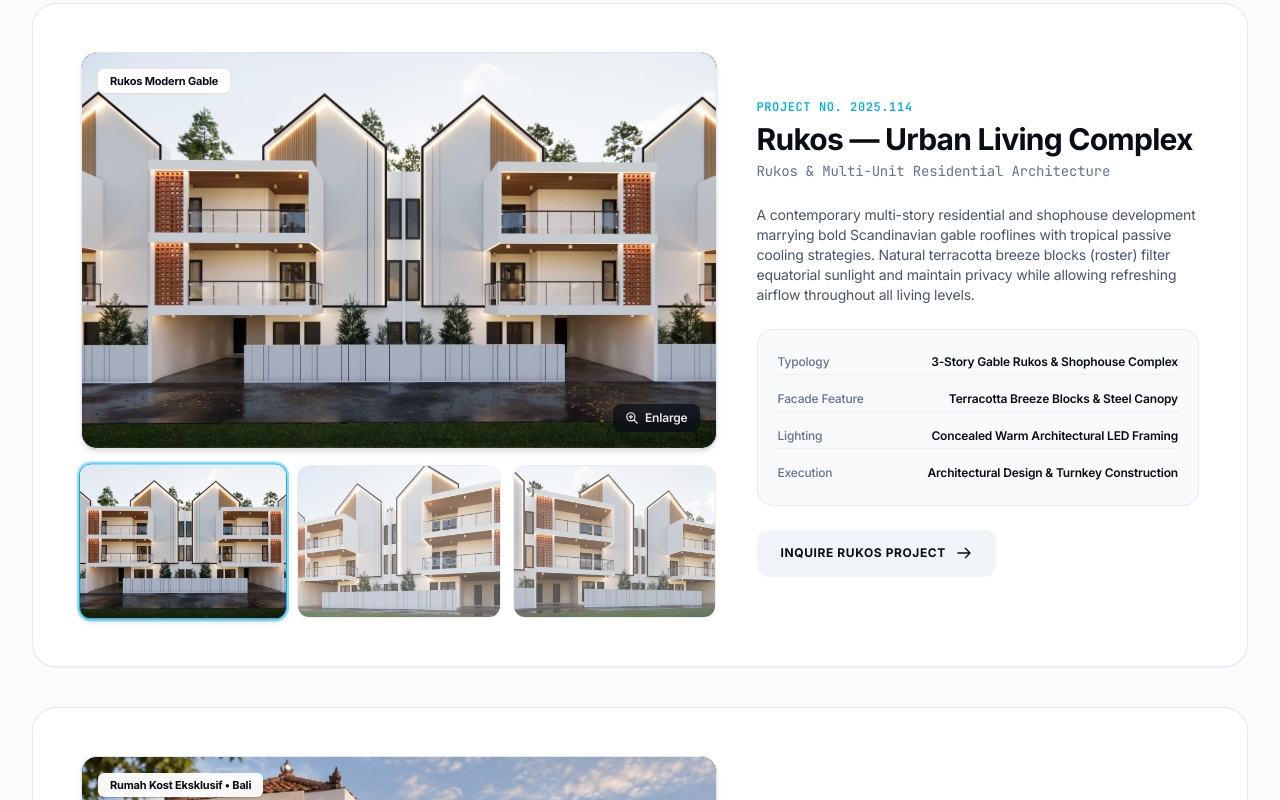
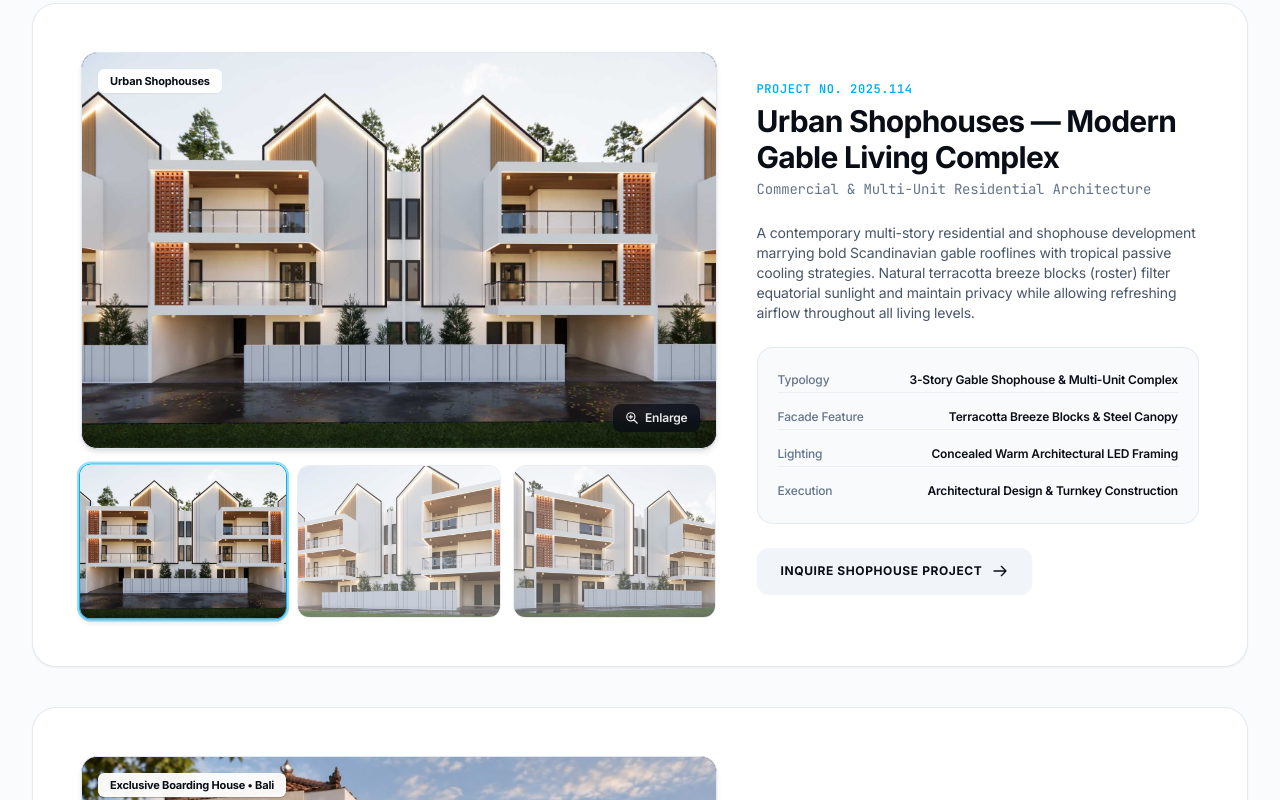
Before and after one commit to James150205/Endreoew, a Next.js app: page / in a window 1280 px wide. Shown: the part 3600-4400 px from the top of the page. Built offline with nearby package versions, Linux system fonts and the light colour scheme.

Commit message:
Translate all project and place names to English across portfolio

```diff
--- a/src/components/FeaturedWorks.tsx
+++ b/src/components/FeaturedWorks.tsx
@@ -77,7 +77,7 @@ export default function FeaturedWorks() {
         </div>
 
         {/* ========================================================================= */}
-        {/* CASE STUDY 01: RUMAH TINGGAL — MODERN TROPICAL RESIDENCE (PERING, GIANYAR) */}
+        {/* CASE STUDY 01: PRIVATE RESIDENCE — MODERN TROPICAL LIVING (PERING, GIANYAR) */}
         {/* ========================================================================= */}
         <div className="bg-white rounded-3xl border border-slate-200/90 shadow-sm p-5 sm:p-10 lg:p-12 mb-16 sm:mb-20">
           <div className="grid grid-cols-1 lg:grid-cols-12 gap-8 lg:gap-10 items-center">
@@ -90,11 +90,11 @@ export default function FeaturedWorks() {
               >
                 <img
                   src={activeVillaImg}
-                  alt="Rumah Tinggal Pering Gianyar Showcase"
+                  alt="Private Residence Pering Gianyar Showcase"
                   className="w-full h-full object-cover object-center group-hover:scale-105 transition-transform duration-500 ease-out"
                 />
                 <div className="absolute top-3 left-3 sm:top-4 sm:left-4 bg-white/95 backdrop-blur-md px-3 py-1 rounded-md text-[11px] font-bold text-[#090D16] shadow-sm">
-                  Rumah Tinggal • Pering, Gianyar
+                  Private Residence • Pering, Gianyar
                 </div>
 
                 {/* Touch/Hover Enlarge Badge */}
@@ -133,7 +133,7 @@ export default function FeaturedWorks() {
                   Project No. 2026.082
                 </span>
                 <h3 className="text-xl sm:text-3xl font-bold font-display text-[#090D16] mt-1 leading-snug">
-                  Rumah Tinggal — Modern Tropical Residence
+                  Private Residence — Modern Tropical Living
                 </h3>
                 <p className="text-xs sm:text-sm text-slate-500 font-mono mt-1">
                   Pering, Gianyar, Bali • Residential Architecture &amp; Bespoke Interior
@@ -166,7 +166,7 @@ export default function FeaturedWorks() {
 
               <div>
                 <a
-                  href="https://wa.me/6281234567890?text=Hello%20NIRWIKARA,%20I%20would%20like%20to%20inquire%20about%20a%20residential%20project%20similar%20to%20Rumah%20Tinggal%20Pering%20Gianyar."
+                  href="https://wa.me/6281234567890?text=Hello%20NIRWIKARA,%20I%20would%20like%20to%20inquire%20about%20a%20residential%20project%20similar%20to%20Private%20Residence%20Pering%20Gianyar."
                   target="_blank"
                   rel="noopener noreferrer"
                   className="w-full sm:w-auto inline-flex items-center justify-center gap-2.5 min-h-[46px] px-6 py-3 rounded-xl bg-slate-100 hover:bg-[#00AEEF] hover:text-white text-[#090D16] text-xs font-bold tracking-wider uppercase transition-all duration-200 active:scale-95 touch-manipulation shadow-sm cursor-pointer"
@@ -289,7 +289,7 @@ export default function FeaturedWorks() {
         </div>
 
         {/* ========================================================================= */}
-        {/* CASE STUDY 03: RUKOS — MODERN GABLE URBAN COMPLEX */}
+        {/* CASE STUDY 03: URBAN SHOPHOUSES — MODERN GABLE LIVING COMPLEX */}
         {/* ========================================================================= */}
         <div className="bg-white rounded-3xl border border-slate-200/90 shadow-sm p-5 sm:p-10 lg:p-12 mb-10">
           <div className="grid grid-cols-1 lg:grid-cols-12 gap-8 lg:gap-10 items-center">
@@ -302,11 +302,11 @@ export default function FeaturedWorks() {
               >
                 <img
                   src={activeTownhouseImg}
-                  alt="Rukos — Modern Gable Elevation"
+                  alt="Urban Shophouses Elevation"
                   className="w-full h-full object-cover object-center group-hover:scale-105 transition-transform duration-500 ease-out"
                 />
                 <div className="absolute top-3 left-3 sm:top-4 sm:left-4 bg-white/95 backdrop-blur-md px-3 py-1 rounded-md text-[11px] font-bold text-[#090D16] shadow-sm">
-                  Rukos Modern Gable
+                  Urban Shophouses
                 </div>
 
                 <div className="absolute bottom-3 right-3 sm:bottom-4 sm:right-4 bg-[#090D16]/85 text-white px-3 py-1.5 rounded-lg flex items-center gap-1.5 text-xs font-semibold backdrop-blur-sm opacity-90 group-hover:opacity-100 transition-opacity">
@@ -344,10 +344,10 @@ export default function FeaturedWorks() {
                   Project No. 2025.114
                 </span>
                 <h3 className="text-xl sm:text-3xl font-bold font-display text-[#090D16] mt-1 leading-snug">
-                  Rukos — Urban Living Complex
+                  Urban Shophouses — Modern Gable Living Complex
                 </h3>
                 <p className="text-xs sm:text-sm text-slate-500 font-mono mt-1">
-                  Rukos &amp; Multi-Unit Residential Architecture
+                  Commercial &amp; Multi-Unit Residential Architecture
                 </p>
               </div>
 
@@ -359,7 +359,7 @@ export default function FeaturedWorks() {
               <div className="bg-slate-50 p-4 sm:p-5 rounded-2xl border border-slate-200/80 space-y-2.5 sm:space-y-3 text-xs">
                 <div className="flex justify-between py-1 border-b border-slate-200/60">
                   <span className="text-slate-500 font-medium">Typology</span>
-                  <span className="text-[#090D16] font-semibold text-right">3-Story Gable Rukos &amp; Shophouse Complex</span>
+                  <span className="text-[#090D16] font-semibold text-right">3-Story Gable Shophouse &amp; Multi-Unit Complex</span>
                 </div>
                 <div className="flex justify-between py-1 border-b border-slate-200/60">
                   <span className="text-slate-500 font-medium">Facade Feature</span>
@@ -377,12 +377,12 @@ export default function FeaturedWorks() {
 
               <div>
                 <a
-                  href="https://wa.me/6281234567890?text=Hello%20NIRWIKARA,%20I%20would%20like%20to%20inquire%20about%20a%20project%20similar%20to%20Rukos."
+                  href="https://wa.me/6281234567890?text=Hello%20NIRWIKARA,%20I%20would%20like%20to%20inquire%20about%20a%20project%20similar%20to%20Urban%20Shophouses."
                   target="_blank"
                   rel="noopener noreferrer"
                   className="w-full sm:w-auto inline-flex items-center justify-center gap-2.5 min-h-[46px] px-6 py-3 rounded-xl bg-slate-100 hover:bg-[#00AEEF] hover:text-white text-[#090D16] text-xs font-bold tracking-wider uppercase transition-all duration-200 active:scale-95 touch-manipulation shadow-sm cursor-pointer"
                 >
-                  <span>Inquire Rukos Project</span>
+                  <span>Inquire Shophouse Project</span>
                   <svg className="w-4 h-4" fill="none" stroke="currentColor" strokeWidth={2} viewBox="0 0 24 24">
                     <path strokeLinecap="round" strokeLinejoin="round" d="M14 5l7 7m0 0l-7 7m7-7H3" />
                   </svg>
@@ -394,7 +394,7 @@ export default function FeaturedWorks() {
         </div>
 
         {/* ========================================================================= */}
-        {/* CASE STUDY 04: RUMAH KOST EKSKLUSIF — MODERN BALINESE LIVING */}
+        {/* CASE STUDY 04: EXCLUSIVE BOARDING HOUSE — MODERN BALINESE LIVING */}
         {/* ========================================================================= */}
         <div className="bg-white rounded-3xl border border-slate-200/90 shadow-sm p-5 sm:p-10 lg:p-12 mb-10">
           <div className="grid grid-cols-1 lg:grid-cols-12 gap-8 lg:gap-10 items-center">
@@ -407,11 +407,11 @@ export default function FeaturedWorks() {
               >
                 <img
                   src={activeKostImg}
-                  alt="Rumah Kost Eksklusif Elevation"
+                  alt="Exclusive Boarding House Elevation"
                   className="w-full h-full object-cover object-center group-hover:scale-105 transition-transform duration-500 ease-out"
                 />
                 <div className="absolute top-3 left-3 sm:top-4 sm:left-4 bg-white/95 backdrop-blur-md px-3 py-1 rounded-md text-[11px] font-bold text-[#090D16] shadow-sm">
-                  Rumah Kost Eksklusif • Bali
+                  Exclusive Boarding House • Bali
                 </div>
 
                 <div className="absolute bottom-3 right-3 sm:bottom-4 sm:right-4 bg-[#090D16]/85 text-white px-3 py-1.5 rounded-lg flex items-center gap-1.5 text-xs font-semibold backdrop-blur-sm opacity-90 group-hover:opacity-100 transition-opacity">
@@ -449,7 +449,7 @@ export default function FeaturedWorks() {
                   Project No. 2026.118
                 </span>
                 <h3 className="text-xl sm:text-3xl font-bold font-display text-[#090D16] mt-1 leading-snug">
-                  Rumah Kost Eksklusif — Modern Balinese Living
+                  Exclusive Boarding House — Modern Balinese Living
                 </h3>
                 <p className="text-xs sm:text-sm text-slate-500 font-mono mt-1">
                   Bali • Exclusive Boarding House &amp; Rental Architecture
@@ -482,7 +482,7 @@ export default function FeaturedWorks() {
 
               <div>
                 <a
-                  href="https://wa.me/6281234567890?text=Hello%20NIRWIKARA,%20I%20would%20like%20to%20inquire%20about%20a%20project%20similar%20to%20Rumah%20Kost%20Eksklusif."
+                  href="https://wa.me/6281234567890?text=Hello%20NIRWIKARA,%20I%20would%20like%20to%20inquire%20about%20a%20project%20similar%20to%20Exclusive%20Boarding%20House%20Bali."
                   target="_blank"
                   rel="noopener noreferrer"
                   className="w-full sm:w-auto inline-flex items-center justify-center gap-2.5 min-h-[46px] px-6 py-3 rounded-xl bg-slate-100 hover:bg-[#00AEEF] hover:text-white text-[#090D16] text-xs font-bold tracking-wider uppercase transition-all duration-200 active:scale-95 touch-manipulation shadow-sm cursor-pointer"
--- a/src/components/Hero.tsx
+++ b/src/components/Hero.tsx
@@ -7,7 +7,7 @@ export default function Hero() {
     {
       id: 'rumah-tinggal',
       number: '01',
-      title: 'Rumah Tinggal — Modern Tropical Residence',
+      title: 'Private Residence — Modern Tropical Living',
       category: 'Residential Architecture & 3D Visualization',
       location: 'Pering, Gianyar, Bali',
       image: '/assets/images/gallery/enscape_render_07.jpg',
@@ -17,7 +17,7 @@ export default function Hero() {
     {
       id: 'ruko',
       number: '02',
-      title: 'Rukos — Modern Gable Living & Shophouse Complex',
+      title: 'Urban Shophouses — Modern Gable Living Complex',
       category: 'Residential & Commercial Architecture',
       location: 'Urban Living Complex',
       image: '/assets/images/ruko_exterior_angle1.jpg',
@@ -37,7 +37,7 @@ export default function Hero() {
     {
       id: 'interior',
       number: '04',
-      title: 'Rumah Tinggal — Master Bedroom Suite & Custom Joinery',
+      title: 'Private Residence — Master Bedroom Suite & Custom Joinery',
       category: 'Interior Architecture & Bespoke Joinery',
       location: 'Pering, Gianyar, Bali',
       image: '/assets/images/gallery/enscape_render_05.jpg',
--- a/src/components/Portfolio.tsx
+++ b/src/components/Portfolio.tsx
@@ -7,12 +7,12 @@ export default function Portfolio() {
   const [activeImageIndex, setActiveImageIndex] = useState<number | null>(null);
 
   const projects = [
-    // --- Group 1: Rumah Tinggal — Pering, Gianyar (New Enscape Renders) ---
+    // --- Group 1: Private Residence — Pering, Gianyar (New Enscape Renders) ---
     {
       id: 1,
-      title: 'Rumah Tinggal — Modern Tropical Cluster Street Elevation',
+      title: 'Private Residence — Modern Tropical Cluster Street Elevation',
       category: 'Residential Architecture',
-      projectGroup: 'Rumah Tinggal Pering',
+      projectGroup: 'Private Residence Pering',
       type: 'Cluster Residential Architecture',
       tag: 'August 2026',
       desc: 'Master street elevation of three contiguous modern tropical homes in Pering, Gianyar, uniting dark hip roofs, Balinese stone relief entry portals, and shaded vehicle pergolas.',
@@ -21,9 +21,9 @@ export default function Portfolio() {
     },
     {
       id: 2,
-      title: 'Entrance Gate & Private Arrival Courtyard — Rumah Tinggal',
+      title: 'Entrance Gate & Private Arrival Courtyard — Private Residence',
       category: 'Residential Architecture',
-      projectGroup: 'Rumah Tinggal Pering',
+      projectGroup: 'Private Residence Pering',
       type: 'Courtyard Architecture',
       tag: 'Landscape & Entry',
       desc: 'Private arrival courtyard featuring natural river stone masonry, mature frangipani tree, teak entrance deck, and traditional Balinese relief carving.',
@@ -34,7 +34,7 @@ export default function Portfolio() {
       id: 3,
       title: 'Twilight Facade & Architectural Lighting Scheme',
       category: 'Residential Architecture',
-      projectGroup: 'Rumah Tinggal Pering',
+      projectGroup: 'Private Residence Pering',
       type: 'Lighting & Facade',
       tag: 'Night Architecture',
       desc: 'Dusk visualization showing up-and-down architectural perimeter sconces, illuminated entry archways, and warm interior glow.',
@@ -45,7 +45,7 @@ export default function Portfolio() {
       id: 4,
       title: 'Wide Perspective Streetscape — Residential Community',
       category: 'Residential Architecture',
-      projectGroup: 'Rumah Tinggal Pering',
+      projectGroup: 'Private Residence Pering',
       type: 'Streetscape View',
       tag: 'Exterior Architecture',
       desc: 'Dynamic street angle highlighting rhythmic rooflines, clean white wall volumes, and private carport configurations with lush perimeter green buffers.',
@@ -56,7 +56,7 @@ export default function Portfolio() {
       id: 5,
       title: 'Open Living Lounge — Marble Media Wall & Fluted Oak',
       category: 'Interior & Custom Joinery',
-      projectGroup: 'Rumah Tinggal Pering',
+      projectGroup: 'Private Residence Pering',
       type: 'Living Room Interior',
       tag: 'Custom Joinery',
       desc: 'Harmonious living room center featuring bookmatched marble TV backdrop, vertical fluted oak acoustic slats, floating console, and modern modular sofa.',
@@ -67,7 +67,7 @@ export default function Portfolio() {
       id: 6,
       title: 'Living Room Media Alcove & Integrated Display Shelving',
       category: 'Interior & Custom Joinery',
-      projectGroup: 'Rumah Tinggal Pering',
+      projectGroup: 'Private Residence Pering',
       type: 'Living Room Interior',
       tag: 'Joinery Architecture',
       desc: 'Perspective showing open display shelving, curated art niche, and concealed bedroom door seamlessly integrated into the wall surface.',
@@ -78,7 +78,7 @@ export default function Portfolio() {
       id: 7,
       title: 'Open-Concept Living & Kitchenette Panorama',
       category: 'Interior & Custom Joinery',
-      projectGroup: 'Rumah Tinggal Pering',
+      projectGroup: 'Private Residence Pering',
       type: 'Kitchen & Dining',
       tag: 'Space Planning',
       desc: 'Comprehensive perspective connecting the entertainment lounge to the compact kitchenette pantry featuring sage green ceramic tile backsplash.',
@@ -89,7 +89,7 @@ export default function Portfolio() {
       id: 8,
       title: 'Spatial Circulation — Foyer to Lounge Flow',
       category: 'Interior & Custom Joinery',
-      projectGroup: 'Rumah Tinggal Pering',
+      projectGroup: 'Private Residence Pering',
       type: 'Interior Circulation',
       tag: 'Spatial Design',
       desc: 'Wide-angle perspective illustrating seamless circulation from the private entrance hallway into the open-plan living and culinary zone.',
@@ -100,7 +100,7 @@ export default function Portfolio() {
       id: 9,
       title: 'Master Bedroom Suite & Bespoke Joinery Wardrobe',
       category: 'Interior & Custom Joinery',
-      projectGroup: 'Rumah Tinggal Pering',
+      projectGroup: 'Private Residence Pering',
       type: 'Master Bedroom',
       tag: 'Custom Joinery',
       desc: 'Restful master suite with custom full-height wardrobe combining matte stone laminate panels, center oak garment niche, and floating TV console.',
@@ -111,7 +111,7 @@ export default function Portfolio() {
       id: 10,
       title: 'Luxury Ensuite Bathroom — Charcoal Marble Shower',
       category: 'Interior & Custom Joinery',
-      projectGroup: 'Rumah Tinggal Pering',
+      projectGroup: 'Private Residence Pering',
       type: 'Bathroom Architecture',
       tag: 'Luxury Finishes',
       desc: 'Minimalist spa bathroom finished with bookmatched charcoal marble slabs, matte black rain shower column, and frameless glass divider.',
@@ -122,7 +122,7 @@ export default function Portfolio() {
       id: 11,
       title: 'Recessed Shower Niche with Vertical Concealed LED',
       category: 'Interior & Custom Joinery',
-      projectGroup: 'Rumah Tinggal Pering',
+      projectGroup: 'Private Residence Pering',
       type: 'Bathroom Detail',
       tag: 'Architectural Lighting',
       desc: 'Three-tier recessed shower wall niche with concealed vertical LED strip light providing atmospheric ambient glow.',
@@ -133,7 +133,7 @@ export default function Portfolio() {
       id: 12,
       title: 'Ensuite Wet Area & Minimalist Sanitary Suite',
       category: 'Interior & Custom Joinery',
-      projectGroup: 'Rumah Tinggal Pering',
+      projectGroup: 'Private Residence Pering',
       type: 'Bathroom Architecture',
       tag: 'Sanitary Layout',
       desc: 'High-angle perspective displaying the complete ensuite arrangement, circular ceiling spotlight, and seamless transition between wet and dry zones.',
@@ -198,24 +198,24 @@ export default function Portfolio() {
       specs: 'Honed Marble Flooring, Pilates Reformer Stations, Poolfront Glazing',
     },
 
-    // --- Group 3: Rukos — Modern Gable Living & Shophouse Complex ---
+    // --- Group 3: Urban Shophouses — Modern Gable Living Complex ---
     {
       id: 18,
-      title: 'Rukos Modern Gable — Front Facade Elevation',
+      title: 'Urban Shophouses Modern Gable — Front Facade Elevation',
       category: 'Residential Architecture',
-      projectGroup: 'Rukos',
-      type: 'Rukos & Shophouse',
+      projectGroup: 'Urban Shophouses',
+      type: 'Urban Shophouses',
       tag: 'October 2025',
-      desc: 'Architectural front perspective of contemporary 3-story rukos uniting clean white geometric volumes, terracotta breeze blocks (roster), and warm cedar soffits.',
+      desc: 'Architectural front perspective of contemporary 3-story urban shophouses uniting clean white geometric volumes, terracotta breeze blocks (roster), and warm cedar soffits.',
       image: '/assets/images/ruko_exterior_front.jpg',
       specs: 'Gable Silhouette, Terracotta Breeze Blocks, Warm Cedar Soffits, Linear Facade LEDs',
     },
     {
       id: 19,
-      title: 'Dynamic Street Perspective — 3-Story Rukos Complex',
+      title: 'Dynamic Street Perspective — 3-Story Urban Shophouse Complex',
       category: 'Residential Architecture',
-      projectGroup: 'Rukos',
-      type: 'Rukos & Shophouse',
+      projectGroup: 'Urban Shophouses',
+      type: 'Urban Shophouses',
       tag: 'October 2025',
       desc: 'Low-angle perspective emphasizing the rhythmic pitched roofs, cantilevering glass-railing balconies, private carports, and integrated front landscape.',
       image: '/assets/images/ruko_exterior_angle1.jpg',
@@ -256,28 +256,28 @@ export default function Portfolio() {
       specs: 'Charcoal & Oak Slats, Sliding Wardrobe, Indirect LED Plinth Display',
     },
 
-    // --- Group 5: Rumah Kost Eksklusif — Modern Balinese Rental Living ---
+    // --- Group 5: Exclusive Boarding House — Modern Balinese Rental Living ---
     {
       id: 24,
-      title: 'Rumah Kost Eksklusif — Front Elevation & Courtyard',
+      title: 'Exclusive Boarding House — Front Elevation & Courtyard',
       category: 'Residential Architecture',
-      projectGroup: 'Rumah Kost Eksklusif',
-      type: 'Kost & Rental Living',
+      projectGroup: 'Exclusive Boarding House',
+      type: 'Boarding House & Rental',
       tag: 'New Project 2026',
-      desc: 'Perspektif depan hunian rumah kost eksklusif 2 lantai memadukan arsitektur tradisional Bali, atap genteng mahkota, fasad bertekstur hangat, dan pagar batu alam alami.',
+      desc: 'Front architectural perspective of a 2-story exclusive boarding house combining authentic Balinese aesthetics, crown tile roof, warm textured facade, and natural river stone perimeter wall.',
       image: '/assets/images/kost_exterior_angle1.jpg',
-      specs: 'Atap Genteng Bali Tradisional, Dinding Batu Alam, Balkon Baja Minimalis, Pintu & Jendela Kayu Jati',
+      specs: 'Traditional Balinese Crown Tile Roof, Natural Stone Masonry, Steel Balcony, Solid Teak Joinery',
     },
     {
       id: 25,
-      title: 'Sudut Fasad & Balkon Kamar — Rumah Kost Eksklusif',
+      title: 'Facade Angle & Private Room Balcony — Exclusive Boarding House',
       category: 'Residential Architecture',
-      projectGroup: 'Rumah Kost Eksklusif',
-      type: 'Kost & Rental Living',
+      projectGroup: 'Exclusive Boarding House',
+      type: 'Boarding House & Rental',
       tag: 'Exterior Architecture',
-      desc: 'Tampak sudut bangunan memperlihatkan akses koridor terbuka, balkon pribadi tiap kamar di lantai 2, pencahayaan alami optimal, dan lanskap taman tropis asri.',
+      desc: 'Corner perspective highlighting the open-air corridor access, private second-floor balconies, abundant natural ventilation, and verdant tropical landscaping.',
       image: '/assets/images/kost_exterior_angle2.jpg',
-      specs: 'Balkon Pribadi Kamar Lantai 2, Sirkulasi Udara Terbuka, Taman Tropis Depan, Finishing Cat Stucco Hangat',
+      specs: 'Private 2nd-Floor Balconies, Open-Air Circulation, Front Tropical Garden, Warm Stucco Finish',
     },
   ];
 
@@ -335,7 +335,7 @@ export default function Portfolio() {
               Architecture, Interiors &amp; Hospitality Projects
             </h2>
             <p className="text-slate-600 text-sm sm:text-base mt-4 leading-relaxed">
-              Explore our expanded portfolio spanning Bali private tropical villa clusters, commercial hospitality wellness pavilions, rukos and multi-unit residences, and bespoke joinery interiors.
+              Explore our expanded portfolio spanning Bali private tropical residences, commercial hospitality wellness pavilions, urban shophouses and multi-unit residences, and bespoke joinery interiors.
             </p>
           </div>
 
--- a/src/components/Testimonials.tsx
+++ b/src/components/Testimonials.tsx
@@ -4,10 +4,10 @@ export default function Testimonials() {
   const testimonials = [
     {
       quote:
-        'NIRWIKARA brought an exceptional level of architectural discipline to our rukos complex. Their working drawings at Scale 1:100 were flawless, and the final built elevation matches the 3D Enscape simulation with absolute fidelity.',
+        'NIRWIKARA brought an exceptional level of architectural discipline to our urban shophouses complex. Their working drawings at Scale 1:100 were flawless, and the final built elevation matches the 3D Enscape simulation with absolute fidelity.',
       author: 'Hendrik Pratama',
       role: 'Property Developer',
-      commission: '3-Story Rukos Complex',
+      commission: '3-Story Urban Shophouse Complex',
       year: '2025',
     },
     {
```
